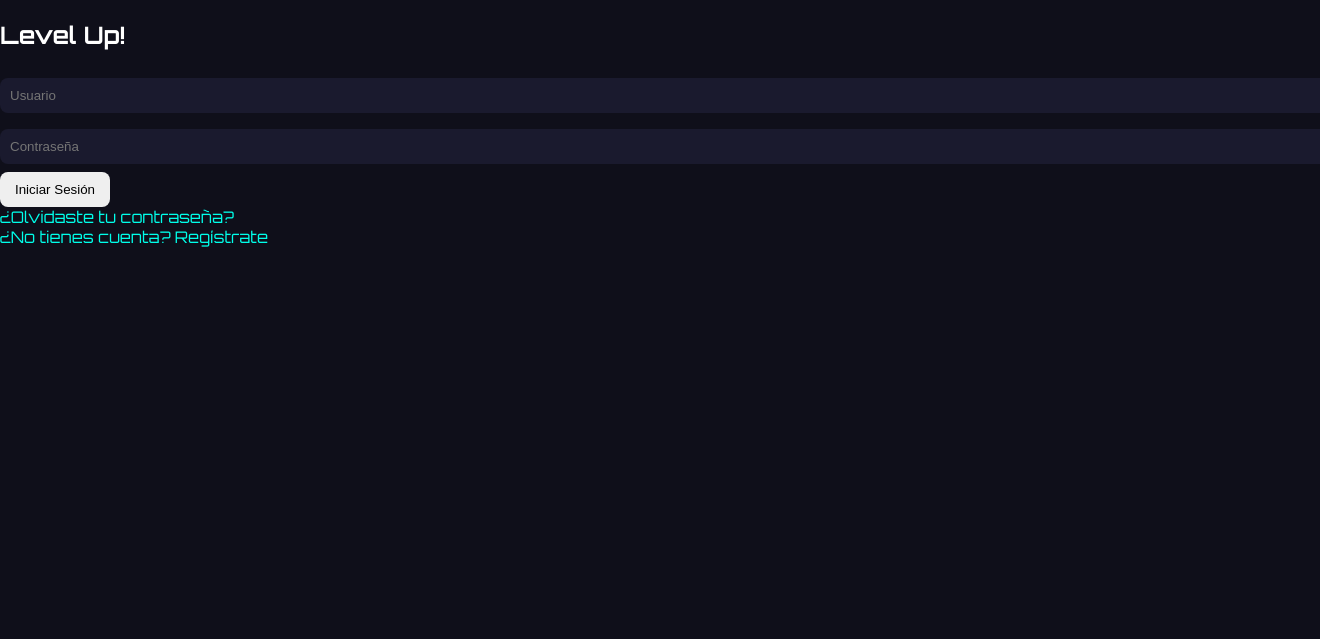
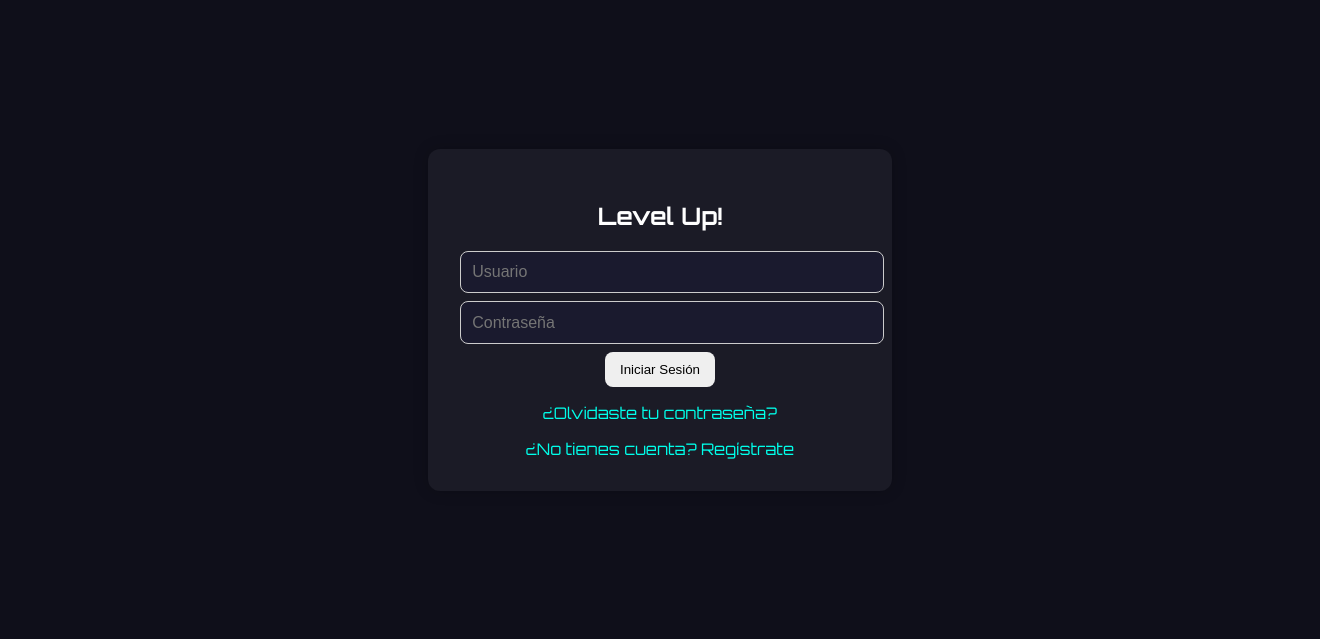
Before and after one commit to Marin026/paginaWeb, a Flask app: page /login in a window 1320 px wide; the page is wider, and only the part inside the window is pictured. Shown: the top 639 px of that part. Run offline with Flask 3, Linux system fonts and the light colour scheme.

Commit message:
Add files via upload

```diff
--- a/app.py
+++ b/app.py
@@ -60,8 +60,7 @@ def home():
                 return redirect(url_for('home_creador'))
             elif user.role == 'Administrador':
                 return redirect(url_for('admin_panel'))
-    return render_template('home.html')
-
+    return redirect(url_for('login'))
 
 # --- REGISTRO ---
 @app.route('/register', methods=['GET', 'POST'])
--- a/static/style.css
+++ b/static/style.css
@@ -328,3 +328,55 @@ a:hover {
     gap: 10px;
     flex-wrap: wrap;
 }
+/* --- Ajustes visuales suaves para el login --- */
+.main-container {
+    display: flex;
+    justify-content: center;
+    align-items: center;
+    min-height: 80vh; /* centra verticalmente sin cubrir el footer */
+    background: transparent; /* mantiene tu fondo original */
+}
+
+.form-container {
+    max-width: 400px;
+    width: 100%;
+    padding: 2rem;
+    background-color: rgba(255, 255, 255, 0.05); /* leve transparencia para destacar el bloque */
+    border-radius: 12px;
+    box-shadow: 0 0 15px rgba(0, 0, 0, 0.2);
+}
+
+.login-form .form-group {
+    margin-bottom: 1rem;
+}
+
+.login-form input {
+    width: 100%;
+    padding: 0.7rem;
+    border-radius: 8px;
+    border: 1px solid #ccc;
+    outline: none;
+    font-size: 1rem;
+}
+
+.login-form input:focus {
+    border-color: #007bff;
+    box-shadow: 0 0 4px rgba(0, 123, 255, 0.5);
+}
+
+.text-center {
+    text-align: center;
+    margin-top: 1rem;
+}
+/* Corrige centrado de texto y separación */
+.form-container h2,
+.form-container form,
+.form-container .text-center {
+    text-align: center;
+}
+
+.form-container form input,
+.form-container form button {
+    display: block;
+    margin: 0.5rem auto;
+}
--- a/templates/login.html
+++ b/templates/login.html
@@ -2,6 +2,7 @@
 {% block content %}
 <link rel="stylesheet" href="{{ url_for('static', filename='style.css') }}">
 
+<div class="main-container"> <!-- 🔹 Esto centra el bloque -->
   <div class="form-container">
       <h2>Level Up!</h2>
       {% with messages = get_flashed_messages(with_categories=true) %}
@@ -14,15 +15,17 @@
         {% endif %}
       {% endwith %}
 
-    <form method="POST">
+      <form method="POST" class="login-form"> <!-- 🔹 Agregamos la clase login-form -->
           <input type="text" name="username" placeholder="Usuario" required>
           <input type="password" name="password" placeholder="Contraseña" required>
           <button type="submit">Iniciar Sesión</button>
-        <div class="form-group">
+          <div class="form-group text-center">
               <a href="{{ url_for('request_password_reset') }}" class="btn btn-secondary">¿Olvidaste tu contraseña?</a>
           </div>
       </form>
+      <div class="text-center">
           <a href="{{ url_for('register') }}">¿No tienes cuenta? Regístrate</a>
       </div>
-
+  </div>
+</div>
 {% endblock %}
--- a/templates/register.html
+++ b/templates/register.html
@@ -2,6 +2,7 @@
 {% block content %}
 <link rel="stylesheet" href="{{ url_for('static', filename='style.css') }}">
 
+<div class="main-container"> <!-- 🔹 Esto centra el bloque -->
     <div class="form-container">
         <h2>Registro Gamer</h2>
         <form method="POST">
@@ -18,5 +19,6 @@
         </form>
         <a href="{{ url_for('login') }}">¿Ya tienes cuenta? Inicia sesión</a>
     </div>
+</div>
 {% endblock %}
 |||||
```
Lines whose indentation alone changed are shown as unchanged.
